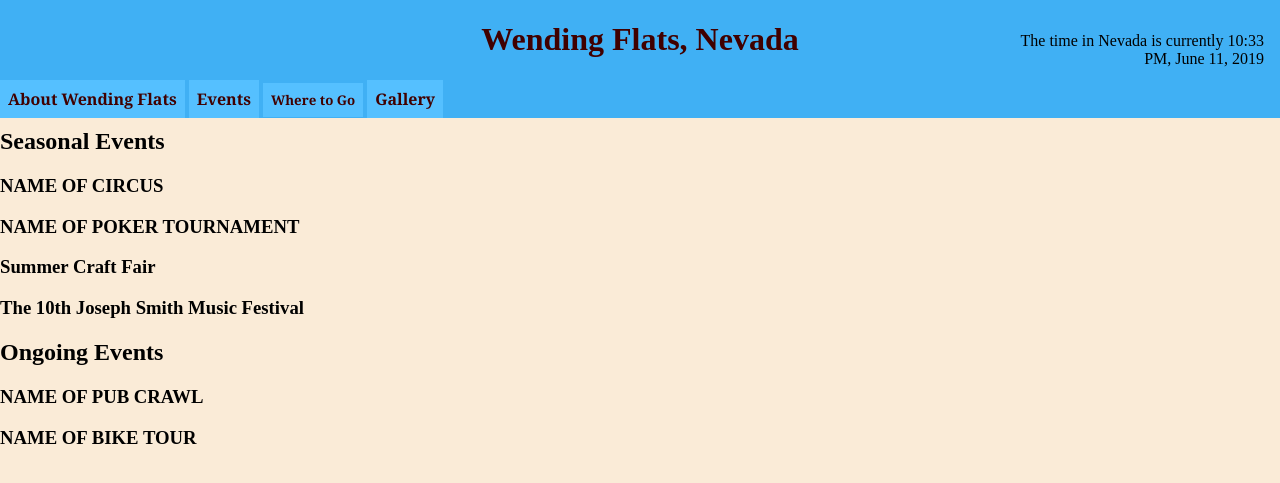
After one commit to Zesjier/wendingflats, a Django app: page /nevada/events in a window 1280 px wide. The commit adds this page. Shown: the top 483 px of the page. Run offline with Django 3.2, Linux system fonts and the light colour scheme.

Commit message:
Added A Few More Pages

```diff
--- a/nv/templates/nv/base.html
+++ b/nv/templates/nv/base.html
@@ -4,10 +4,10 @@
 {% block menu %}
 <div class="dropdowns">
     <div class="dropdown">
-        <a href="{% url 'nv:index' %}">About Wending Flats</a>
+        <a href="{% url 'nv:about' %}">About Wending Flats</a>
     </div>
     <div class="dropdown">
-        <a href="{% url 'nv:index' %}">Events</a>
+        <a href="{% url 'nv:events' %}">Events</a>
     </div>
     <div class="dropdown">
         <button class="dropbtn">Where to Go</button>
--- /dev/null
+++ b/nv/templates/nv/events.html
@@ -0,0 +1,30 @@
+{% extends 'nv/base.html' %}
+{% load static %}
+
+{% block head %}
+    <link rel="stylesheet" href="{% static 'nv/style.css' %}"/>
+{% endblock %}
+
+{% block content %}
+  <h2>Seasonal Events</h2>
+  <div class='event'>
+    <h3>NAME OF CIRCUS</h3>
+  </div>
+  <div class='event'>
+    <h3>NAME OF POKER TOURNAMENT</h3>
+  </div>
+  <div class='event'>
+    <h3>Summer Craft Fair</h3>
+  </div>
+  <div class='event'>
+    <h3>The 10th Joseph Smith Music Festival</h3>
+  </div>
+
+  <h2>Ongoing Events</h2>
+  <div class='event'>
+    <h3>NAME OF PUB CRAWL</h3>
+  </div>
+  <div class='event'>
+    <h3>NAME OF BIKE TOUR</h3>
+  </div>
+{% endblock %}
--- a/nv/urls.py
+++ b/nv/urls.py
@@ -11,4 +11,6 @@ urlpatterns = [
     path('rec', views.rec, name='rec'),
     path('dining', views.dining, name='dining'),
     path('stays', views.stays, name='stays'),
+    path('about', views.about, name='about'),
+    path('events', views.events, name='events'),
 ]
--- a/nv/views.py
+++ b/nv/views.py
@@ -23,3 +23,9 @@ def dining(request):
 
 def stays(request):
     return render(request, 'nv/stays.html', base_context(request))
+
+def events(request):
+    return render(request, 'nv/events.html', base_context(request))
+
+def about(request):
+    return render(request, 'nv/about.html', base_context(request))
```
Also changed, not shown: nv/templates/nv/about.html (added, +10 -0 lines).
